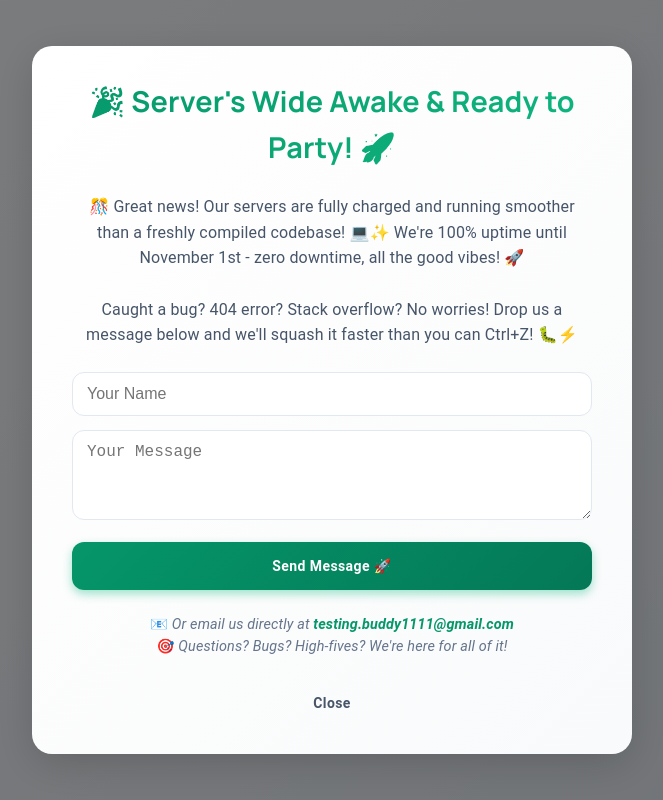
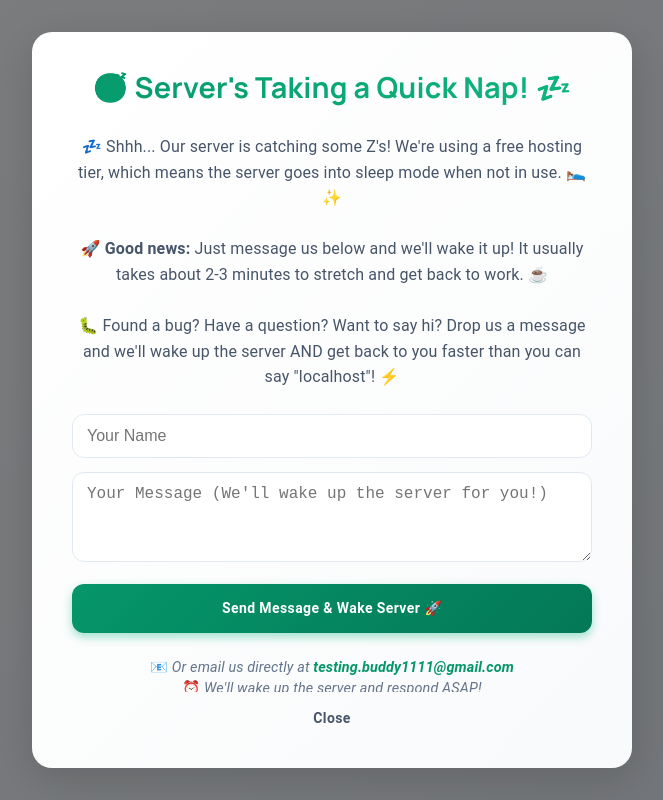
Before and after one commit to unbekannt01/tms-frontend, a React (Vite) app: page / in a window 1280 px wide. Shown: the whole page, without its empty margins (308-971 px from the left). Built offline with nearby package versions, Linux system fonts and the light colour scheme; no server answers.

Commit message:
feat: Update server status dialog to reflect sleep mode and enhance user messaging

```diff
--- a/src/Page/Home.jsx
+++ b/src/Page/Home.jsx
@@ -292,7 +292,7 @@ export default function Home() {
         </Box>
       </Container>
 
-      {/* ✅ AUTO-POPUP: Server's Wide Awake Dialog */}
+      {/* ✅ UPDATED: Server Taking a Nap Dialog */}
       <Dialog
         open={openDialog}
         onClose={handleClose}
@@ -316,7 +316,7 @@ export default function Home() {
             WebkitTextFillColor: "transparent",
           }}
         >
-          🎉 Server's Wide Awake & Ready to Party! 🚀
+          😴 Server's Taking a Quick Nap! 💤
         </DialogTitle>
         <DialogContent sx={{ mt: 1 }}>
           <Typography
@@ -328,13 +328,16 @@ export default function Home() {
               lineHeight: 1.6,
             }}
           >
-            🎊 Great news! Our servers are fully charged and running smoother
-            than a freshly compiled codebase! 💻✨ We're 100% uptime until
-            November 1st - zero downtime, all the good vibes! 🚀
+            💤 Shhh... Our server is catching some Z's! We're using a free hosting tier,
+            which means the server goes into sleep mode when not in use. 🛌✨
             <br />
             <br />
-            Caught a bug? 404 error? Stack overflow? No worries! Drop us a
-            message below and we'll squash it faster than you can Ctrl+Z! 🐛⚡
+            🚀 <strong>Good news:</strong> Just message us below and we'll wake it up!
+            It usually takes about 2-3 minutes to stretch and get back to work. ☕️
+            <br />
+            <br />
+            🐛 Found a bug? Have a question? Want to say hi? Drop us a message
+            and we'll wake up the server AND get back to you faster than you can say "localhost"! ⚡
           </Typography>
           <form
             onSubmit={handleFormSubmit}
@@ -362,7 +365,7 @@ export default function Home() {
             />
             <textarea
               name="message"
-              placeholder="Your Message"
+              placeholder="Your Message (We'll wake up the server for you!)"
               required
               style={{
                 padding: "12px 14px",
@@ -380,7 +383,7 @@ export default function Home() {
             <input
               type="hidden"
               name="_subject"
-              value="Message from TaskFlow - We're All Ears!"
+              value="Wake Up Call! Message from TaskFlow User"
             />
             <Button
               type="submit"
@@ -399,7 +402,7 @@ export default function Home() {
                 },
               }}
             >
-              Send Message 🚀
+              Send Message & Wake Server 🚀
             </Button>
           </form>
           <Typography
@@ -423,7 +426,7 @@ export default function Home() {
               testing.buddy1111@gmail.com
             </a>
             <br />
-            🎯 Questions? Bugs? High-fives? We're here for all of it!
+            ⏰ We'll wake up the server and respond ASAP!
           </Typography>
         </DialogContent>
         <DialogActions sx={{ justifyContent: "center", pb: 2 }}>
```
